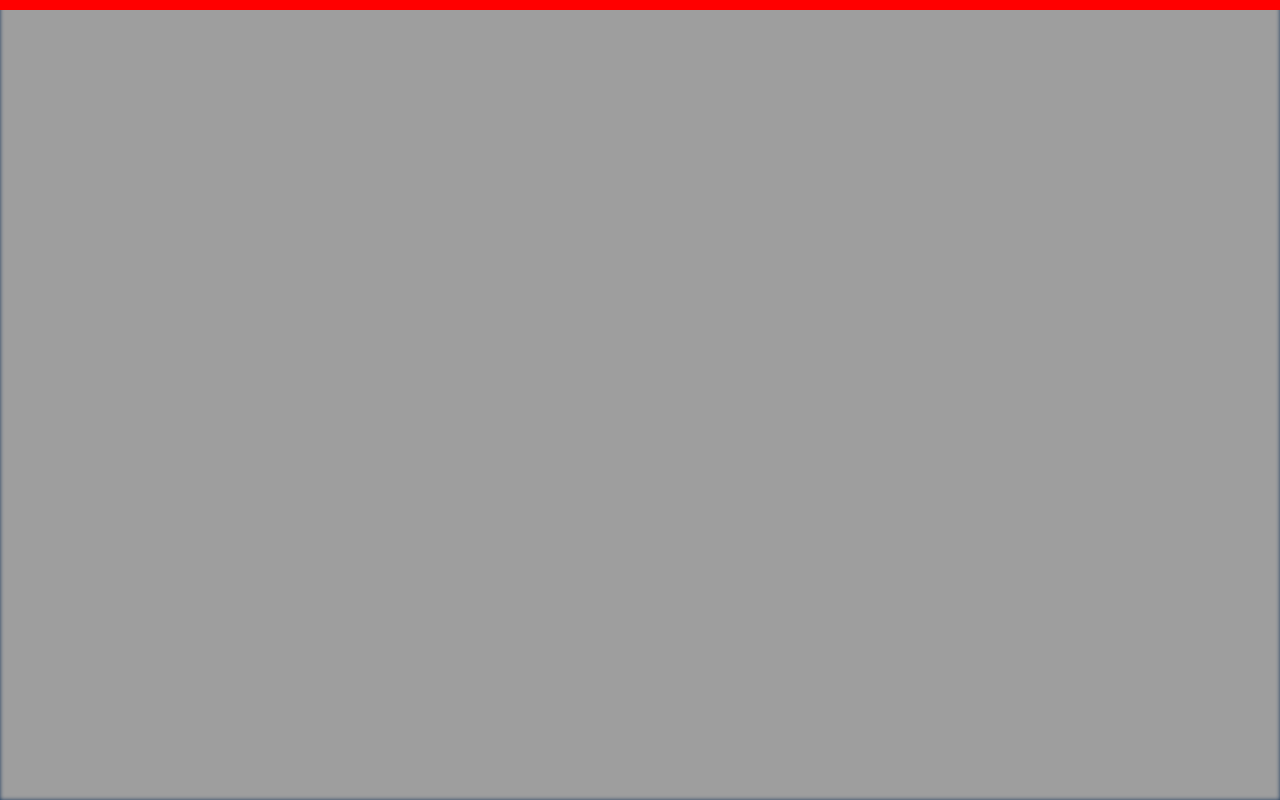
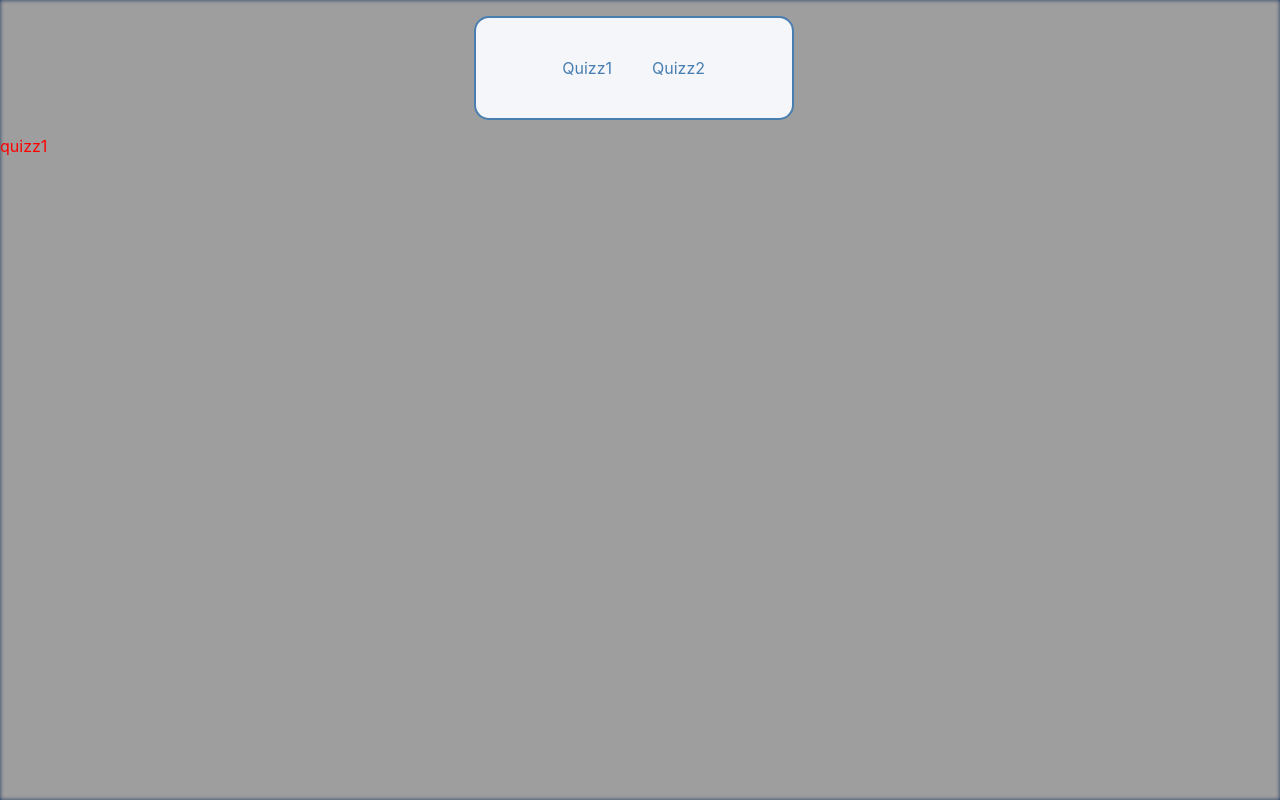
Before and after one commit to gitRaed/quizz, a React (Create React App) app: page / in a window 1280 px wide. Built offline with nearby package versions, Linux system fonts and the light colour scheme.

Commit message:
header done (normally)
onto quizz 1 now ! Should be easy

```diff
--- a/public/index.html
+++ b/public/index.html
@@ -2,29 +2,13 @@
 <html lang="en">
   <head>
     <meta charset="utf-8" />
-    <link rel="icon" href="%PUBLIC_URL%/favicon.ico" />
     <meta name="viewport" content="width=device-width, initial-scale=1" />
-    <meta name="theme-color" content="#000000" />
     <meta
       name="description"
       content="Web site created using create-react-app"
     />
-    <link rel="apple-touch-icon" href="%PUBLIC_URL%/logo192.png" />
-    <!--
-      manifest.json provides metadata used when your web app is installed on a
-      user's mobile device or desktop. See https://developers.google.com/web/fundamentals/web-app-manifest/
-    -->
-    <link rel="manifest" href="%PUBLIC_URL%/manifest.json" />
-    <!--
-      Notice the use of %PUBLIC_URL% in the tags above.
-      It will be replaced with the URL of the `public` folder during the build.
-      Only files inside the `public` folder can be referenced from the HTML.
 
-      Unlike "/favicon.ico" or "favicon.ico", "%PUBLIC_URL%/favicon.ico" will
-      work correctly both with client-side routing and a non-root public URL.
-      Learn how to configure a non-root public URL by running `npm run build`.
-    -->
-    <title>React App</title>
+    <title>Quizz</title>
   </head>
   <body>
     <noscript>You need to enable JavaScript to run this app.</noscript>
--- a/src/components/App.js
+++ b/src/components/App.js
@@ -1,11 +1,24 @@
+import { useState } from 'react';
 import '../styles/App.css';
 
+import { RenderContent } from './renderContent';
+
 function App() {
+
+  const [display, setDisplay] = useState(1);
+
   return (
     <div className="App">
       <div className="bg-img"></div>
-      <div className="content">
-      </div>
+      <header>
+        <nav>
+          <ul>
+            <li onClick={() => {setDisplay(1)}}>Quizz1</li>
+            <li onClick={() => {setDisplay(2)}}>Quizz2</li>
+          </ul>
+        </nav>
+      </header>
+      <RenderContent className="content" display={display}/>
     </div>
   );
 }
--- /dev/null
+++ b/src/components/quizz1.js
@@ -0,0 +1,9 @@
+import '../styles/quizz1.css';
+
+export function Quizz1() {
+    return (
+        <div className="quizz1">
+            quizz1
+        </div>
+    )
+}
--- /dev/null
+++ b/src/components/quizz2.js
@@ -0,0 +1,9 @@
+import '../styles/quizz2.css';
+
+export function Quizz2() {
+    return (
+        <div className="quizz2">
+            quizz2
+        </div>
+    )
+}
--- /dev/null
+++ b/src/components/renderContent.js
@@ -0,0 +1,24 @@
+import { Quizz1 } from "./quizz1";
+import { Quizz2 } from "./quizz2";
+
+export function RenderContent(props) {
+
+    let content;
+    let { display } = props;
+
+    switch(display) {
+        case 1:
+            content = <Quizz1/>
+        break;
+        case 2:
+            content = <Quizz2/>
+        break;
+        default:
+            content = <div>
+                Select a quizz !
+            </div>
+        break;
+    }
+
+    return content
+}
--- a/src/styles/App.css
+++ b/src/styles/App.css
@@ -16,8 +16,45 @@ body {
   -webkit-filter: blur(2px);
 }
 
-.content {
+.App header {
   position: relative;
-  border: 5px solid red;
-  color: red;
+  width: 100%;
+  text-align: center;
 }
+
+.App header nav ul {
+  background-color: #f5f6fa;
+  border: 2px solid #487eb0;
+  border-radius: 15px;
+  padding: 30px;
+  max-width: 20%;
+  min-width: 10%;
+  position: relative;
+  left: 37vmax;
+}
+
+.App header nav li {
+  list-style-type: none;display: inline-block;
+  padding: 10px 20px 10px 20px;
+  cursor: pointer;
+  color: #487eb0;
+}
+
+.App header nav li:hover {
+  color: #e84118;
+  border-bottom: 1px solid #e84118;
+}
+
+@media only screen and (max-width: 140vh) {
+
+  .App header nav ul{
+    left: 30vmax;
+  }
+}
+
+@media only screen and (max-width: 90vh) {
+
+  .App header nav ul {
+    left: 15vmax;
+  }
+}
--- /dev/null
+++ b/src/styles/quizz1.css
@@ -0,0 +1,4 @@
+.quizz1 {
+    color: red;
+    position: relative;
+}
--- /dev/null
+++ b/src/styles/quizz2.css
@@ -0,0 +1,4 @@
+.quizz2{
+    position: relative;
+    color: red;
+}
```
